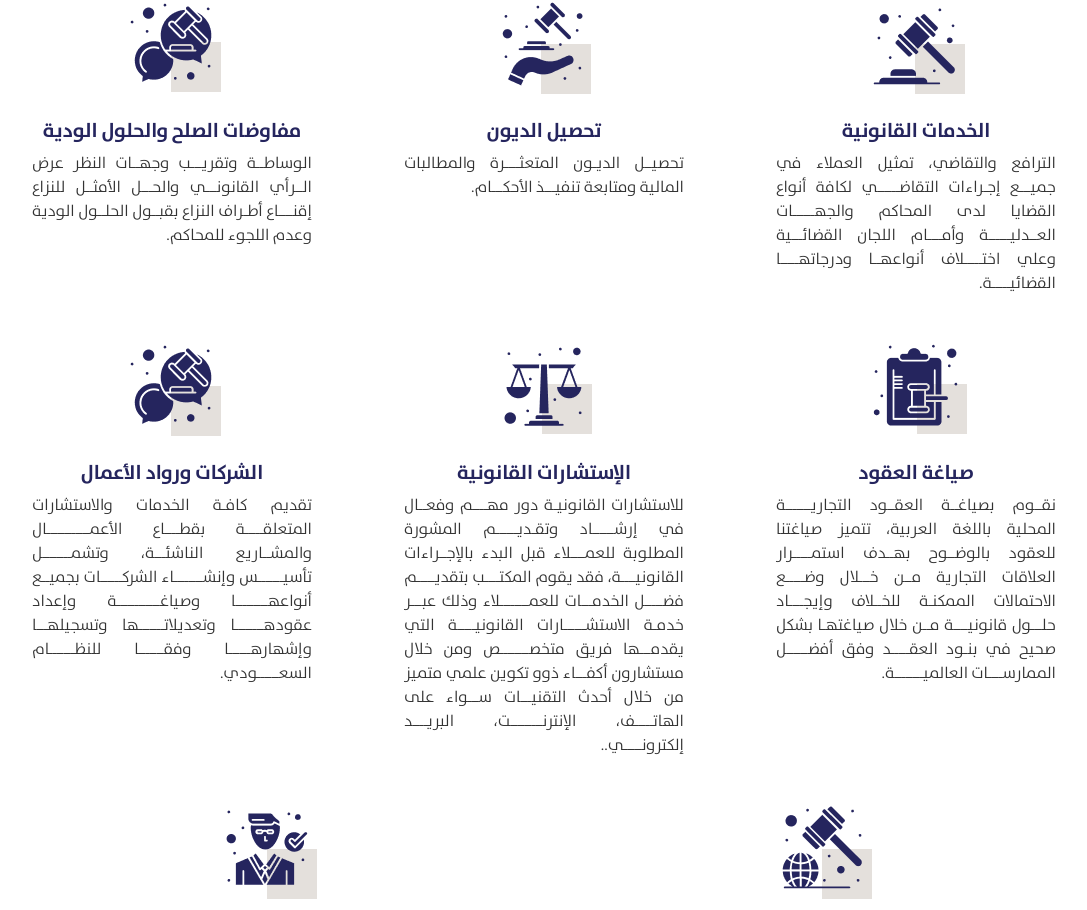
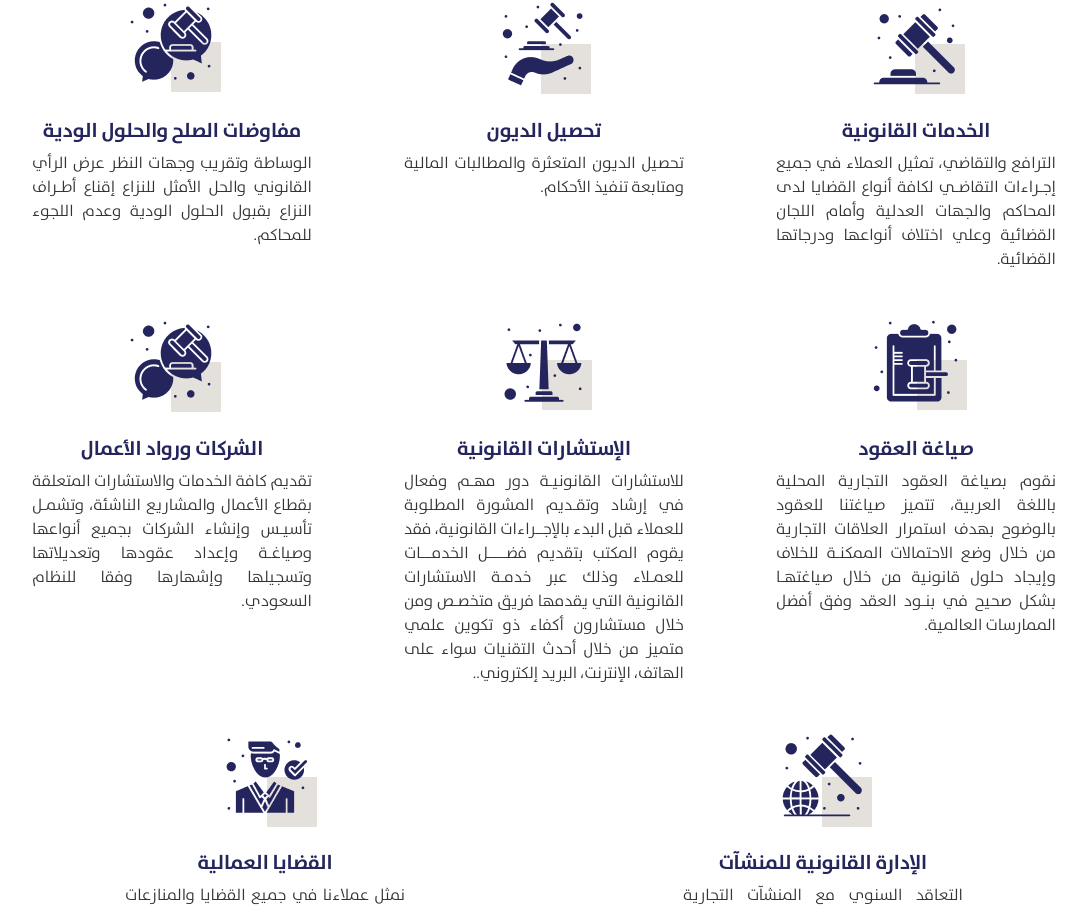
Before and after one commit to hageratia/lawyer-zainab-ibrahim, a React (Vite) app: page / in a window 1280 px wide. Shown: the part 1575-2485 px from the top of the page, without its empty margins (96-1183 px from the left). Built offline with nearby package versions, Linux system fonts and the light colour scheme.

Commit message:
Update ServicesPage.jsx

```diff
--- a/src/Components/ServicesPage/ServicesPage.jsx
+++ b/src/Components/ServicesPage/ServicesPage.jsx
@@ -24,7 +24,7 @@ const ServicesPage = () => {
       <section id="services" className="my-5 py-5">
         <div className="container">
           <div className="head mb-5 text-center">
-            <h2 className="text-main fw-bold">خدامتنا</h2>
+            <h2 className="text-main fw-bold">خدماتنا</h2>
           </div>
           <div className="row text-center m-auto justify-content-between">
             <div className="col-lg-4 col-md-6 col-sm-6">
@@ -39,9 +39,9 @@ const ServicesPage = () => {
                   مفاوضات الصلح والحلول الودية
                 </h5>
                 <p className="small-paragraph" dir="rtl">
-                  الوساطــة وتقريـــب وجهــات النظر عرض الــرأي القانونـــي
-                  والحـــل الأمثــل للنزاع إقنــــاع أطـراف النزاع بقبــول
-                  الحلــول الودية وعدم اللجوء للمحاكم.
+                  الوساطة وتقريب وجهات النظر عرض الرأي القانوني والحل الأمثل
+                  للنزاع إقناع أطـراف النزاع بقبول الحلول الودية وعدم اللجوء
+                  للمحاكم.
                 </p>
               </motion.div>
             </div>
@@ -55,8 +55,8 @@ const ServicesPage = () => {
                 <img src={img2} alt="" />
                 <h5 className="text-main fw-bold">تحصيل الديون</h5>
                 <p className="small-paragraph" dir="rtl">
-                  تحصيــل الديـون المتعثــــرة والمطالبات المالية ومتابعة
-                  تنفيـــذ الأحكـــام.
+                  تحصيل الديون المتعثرة والمطالبات المالية ومتابعة تنفيذ
+                  الأحكام.
                 </p>
               </motion.div>
             </div>
@@ -70,10 +70,9 @@ const ServicesPage = () => {
                 <img src={img3} alt="" />
                 <h5 className="text-main fw-bold">الخدمات القانونية</h5>
                 <p className="small-paragraph" dir="rtl">
-                  الترافع والتقاضي، تمثيل العملاء في جميـــع إجـراءات
-                  التقاضــــــي لكافة أنواع القضايا لدى المحاكم والجهــــــات
-                  العــدليــــــة وأمــــام اللجان القضائـــية وعلي اختـــــلاف
-                  أنواعهــا ودرجاتهـــــا القضائيـــــة.
+                  الترافع والتقاضي، تمثيل العملاء في جميع إجـراءات التقاضـي
+                  لكافة أنواع القضايا لدى المحاكم والجهات العدلية وأمام اللجان
+                  القضائية وعلي اختلاف أنواعها ودرجاتها القضائية.
                 </p>
               </motion.div>
             </div>
@@ -87,12 +86,10 @@ const ServicesPage = () => {
                 <img src={img4} alt="" />
                 <h5 className="text-main fw-bold">الشركات ورواد الأعمال</h5>
                 <p className="small-paragraph" dir="rtl">
-                  تقديم كافـة الخدمات والاستشارات المتعلقـــــة بقطــــاع
-                  الأعمــــــــــــال والمشــاريع الناشئـــة، وتشمــــــــل
-                  تأسيـــــــس وإنشــــــــاء الشركــــــات بجميــع
-                  أنواعهـــــــــا وصياغــــــــــــة وإعداد عقودهــــــــا
-                  وتعديلاتـــــــها وتسجيلهـــا وإشهارهــــــا وفقـــــــا
-                  للنظـــــــام السعــــــودي.
+                  تقديم كافة الخدمات والاستشارات المتعلقة بقطاع الأعمال
+                  والمشاريع الناشئة، وتشمـل تأسيـس وإنشاء الشركات بجميع أنواعها
+                  وصياغـة وإعداد عقودها وتعديلاتها وتسجيلها وإشهارها وفقا للنظام
+                  السعودي.
                 </p>
               </motion.div>
             </div>
@@ -106,14 +103,12 @@ const ServicesPage = () => {
                 <img src={img5} alt="" />
                 <h5 className="text-main fw-bold">الإستشارات القانونية</h5>
                 <p className="small-paragraph" dir="rtl">
-                  للاستشارات القانونيـة دور مهــــم وفعــال في إرشــــــاد
-                  وتقـديــــــم المشورة المطلوبة للعمــــلاء قبل البدء
-                  بالإجــراءات القانونيــــة، فقد يقوم المكتــــب بتقديـــــم
-                  فضـــــل الخدمـــات للعمــــــــلاء وذلك عبـــر خدمـة
-                  الاستشــــــارات القانونيـــــة التي يقدمـــها فريق
-                  متخصــــــــص ومن خلال مستشارون أكفـــاء ذوو تكوين علمي متميز
-                  من خلال أحدث التقنيـــات ســـواء على الهاتـــــف،
-                  الإنترنـــــــــت، البريــــد إلكترونـــــي..
+                  للاستشارات القانونيـة دور مهـم وفعال في إرشاد وتقـديم المشورة
+                  المطلوبة للعملاء قبل البدء بالإجــراءات القانونية، فقد يقوم
+                  المكتب بتقديم فضـــــل الخدمـــات للعمـلاء وذلك عبر خدمـة
+                  الاستشارات القانونية التي يقدمها فريق متخصـص ومن خلال مستشارون
+                  أكفاء ذو تكوين علمي متميز من خلال أحدث التقنيات سواء على
+                  الهاتف، الإنترنت، البريد إلكتروني..
                 </p>
               </motion.div>
             </div>
@@ -127,12 +122,10 @@ const ServicesPage = () => {
                 <img src={img6} alt="" />
                 <h5 className="text-main fw-bold">صياغة العقود</h5>
                 <p className="small-paragraph" dir="rtl">
-                  نقــوم بصياغــة العقــود التجاريـــــــة المحلية باللغة
-                  العربية، تتميز صياغتنا للعقود بالوضــوح بهــدف استمـــــرار
-                  العلاقات التجارية مــن خـــلال وضـــــع الاحتمالات الممكنـة
-                  للخــلاف وإيجــــاد حلـــول قانونيــــة مــن خلال صياغتهـا
-                  بشكل صحيح في بنـود العقـــــد وفق أفضــــــل الممارســــات
-                  العالميــــــــة.
+                  نقوم بصياغة العقود التجارية المحلية باللغة العربية، تتميز
+                  صياغتنا للعقود بالوضوح بهدف استمرار العلاقات التجارية من خلال
+                  وضع الاحتمالات الممكنـة للخلاف وإيجاد حلول قانونية من خلال
+                  صياغتهـا بشكل صحيح في بنـود العقد وفق أفضل الممارسات العالمية.
                 </p>
               </motion.div>
             </div>
@@ -146,11 +139,10 @@ const ServicesPage = () => {
                 <img src={img7} alt="" />
                 <h5 className="text-main fw-bold">القضايا العمالية</h5>
                 <p className="small-paragraph" dir="rtl">
-                  نمثل عملاءنا في جميع القضايا والمنازعات العمالية، ونقــــوم
-                  بدور صاحــــب العمــــــــــل ودور العامـل، كما نقدم
-                  الاستشـــارة القانونيـــــة الصحيحـــــة حــــول أفضــــــل
-                  أساليــــب حل النـــــزاع العمالية، وتوضيـح الإجـــــراءات
-                  الواجب اتباعها في سبيل ذلك.
+                  نمثل عملاءنا في جميع القضايا والمنازعات العمالية، ونقوم بدور
+                  صاحب العمل ودور العامل، كما نقدم الاستشارة القانونية الصحيحة
+                  حول أفضل أساليب حل النزاع العمالية، وتوضيـح الإجراءات الواجب
+                  اتباعها في سبيل ذلك.
                 </p>
               </motion.div>
             </div>
@@ -164,10 +156,9 @@ const ServicesPage = () => {
                 <img src={img8} alt="" />
                 <h5 className="text-main fw-bold">الإدارة القانونية للمنشآت</h5>
                 <p className="small-paragraph" dir="rtl">
-                  التعاقد السنوي مع المنشــآت التجاريــة والذي يتم بموجبـــه
-                  إدارتها قانونيا وإدارة عقودها وقراراتـــــــها في
-                  مواجهـــــــة موظفيها ومواجـهة الجهـــات الاعتبارية التي
-                  تتعـامل معــها على جميـــــــــــع الأصعــــــــدة.
+                  التعاقد السنوي مع المنشآت التجارية والذي يتم بموجبه إدارتها
+                  قانونيا وإدارة عقودها وقراراتها في مواجهة موظفيها ومواجـهة
+                  الجهات الاعتبارية التي تتعامل معها على جميع الأصعدة.
                 </p>
               </motion.div>
             </div>
```
